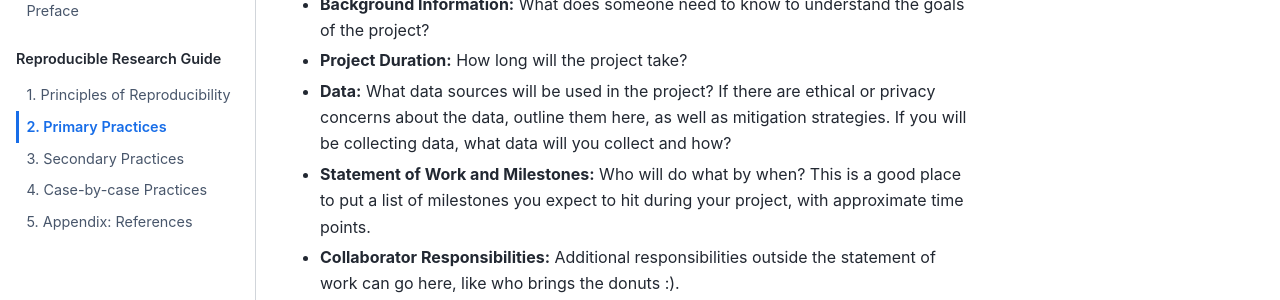
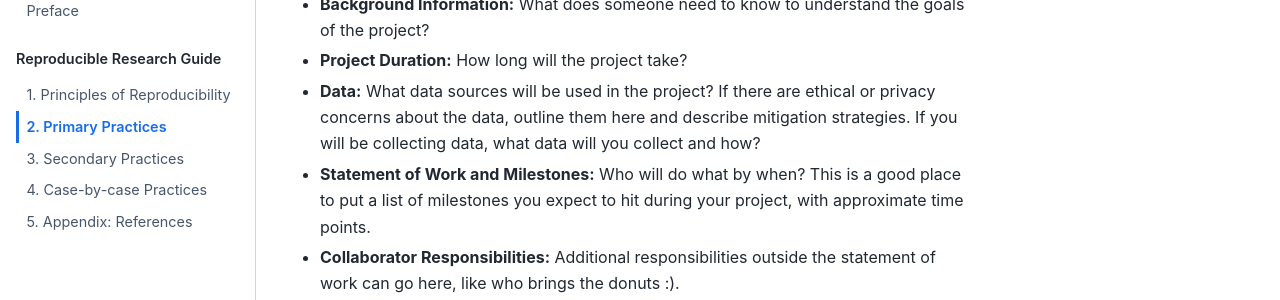
Before and after one commit to ryterdal/guide_reproducible_research, a Jupyter Book: the page built from chapters/02_primary_practices.md, in a window 1280 px wide and 900 px high, scrolled down 1429 px. Shown: the part 179-479 px from the top of the window. Built offline with Jupyter Book 1.0.4 settings and Sphinx 7.4.7 and the Sphinx Book theme 1.1.4, drawn with Linux system fonts in a browser that asks for light colours.

Commit message:
Update chapters/02_primary_practices.md
Co-authored-by: PLNReynolds <plreynolds@ucdavis.edu>

```diff
--- a/chapters/02_primary_practices.md
+++ b/chapters/02_primary_practices.md
@@ -78,7 +78,7 @@ anywhere, consider the following as a potential outline for a scoping document:
   of the project?
 - **Project Duration:** How long will the project take?
 - **Data:** What data sources will be used in the project? If there are ethical
-  or privacy concerns about the data, outline them here, as well as mitigation
+  or privacy concerns about the data, outline them here and describe mitigation
   strategies. If you will be collecting data, what data will you collect and
   how?
 - **Statement of Work and Milestones:** Who will do what by when? This is a good
```
